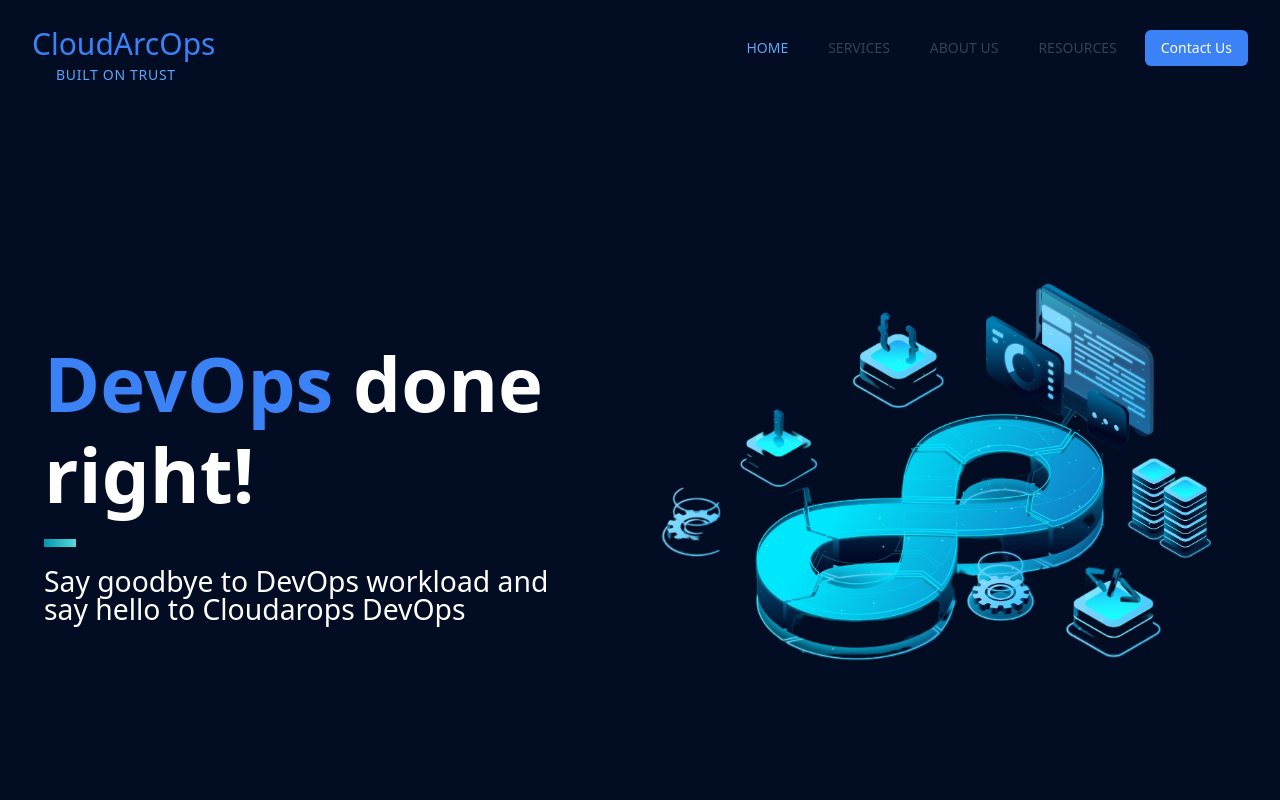
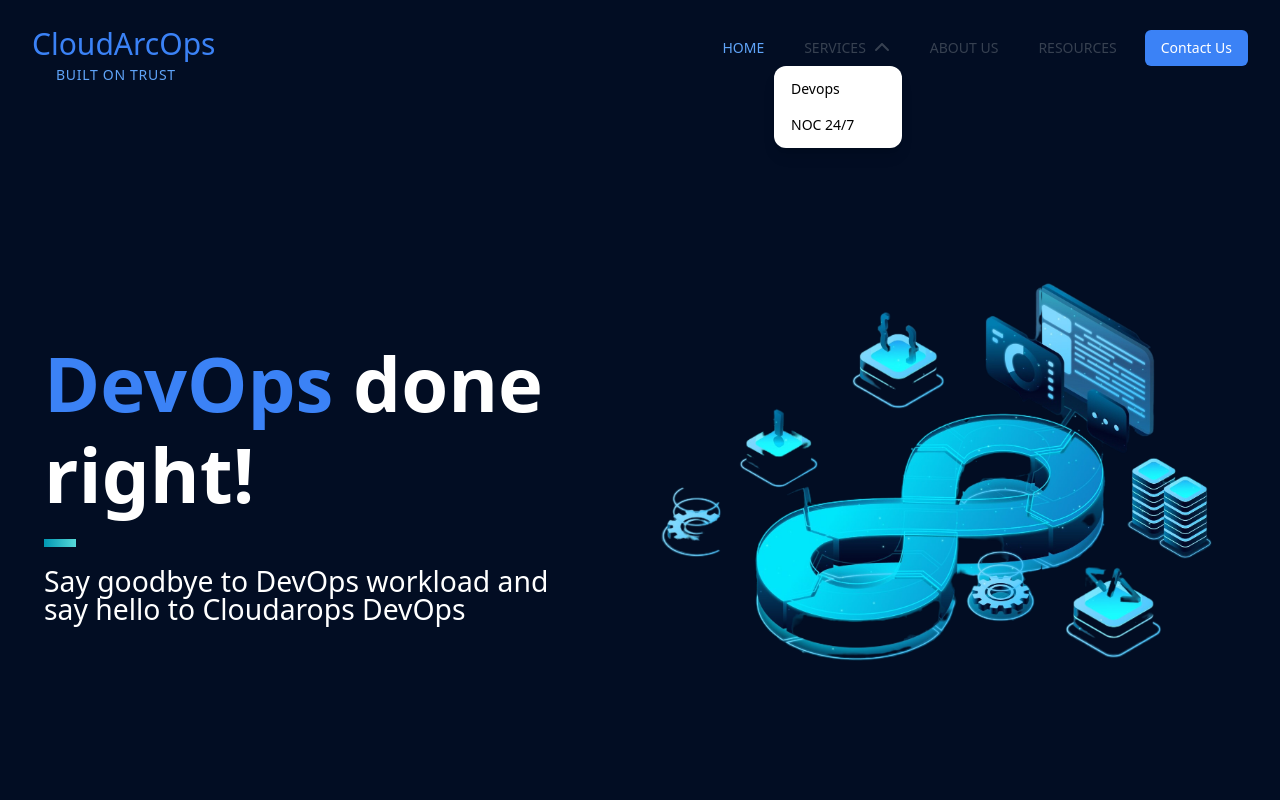
Before and after one commit to sahutapan/cloudarops, a React (Vite) app: page / in a window 1280 px wide. Both pictures are taken after a click on the button "SERVICES". Shown: the top 800 px of the page. Built offline with nearby package versions, Linux system fonts and the light colour scheme.

Commit message:
Feat: Added DropDown Menu in nav bar

```diff
--- a/package.json
+++ b/package.json
@@ -10,6 +10,7 @@
     "preview": "vite preview"
   },
   "dependencies": {
+    "@headlessui/react": "^2.1.2",
     "react": "^18.3.1",
     "react-dom": "^18.3.1",
     "react-router-dom": "^6.24.0"
--- a/src/App.jsx
+++ b/src/App.jsx
@@ -1,8 +1,7 @@
-// eslint-disable-next-line no-unused-vars
 import React from "react";
 // import Headers from "../components/Headers";
-import Headers from "./Components/Headers";
-import Foter from "./Components/Foter";
+import Headers from "../src/components/Headers";
+import Foter from "../src/components/Foter";
 import HomePage from "./pages/Home/HomePage";
 // import Home from "./Home";
 
--- /dev/null
+++ b/src/Components/DropDownMenu.jsx
@@ -0,0 +1,37 @@
+import { Menu, MenuButton, MenuItem, MenuItems } from "@headlessui/react";
+import ChevronDownIcon from "../assets/icon/ChevronDownIcon";
+
+const DropDownMenu = ({ title, menuItems }) => {
+  return (
+    <Menu>
+      <MenuButton className="text-gray-700 hover:text-blue-400 px-3 py-2 text-sm font-medium flex items-center gap-2">
+        {({ active, hover }) => {
+          return (
+            <>
+              {title}
+              <ChevronDownIcon
+                className={`${active && "rotate-180"}`}
+                color={`${hover ? "#60A5FA" : "#374151"}`}
+              />
+            </>
+          );
+        }}
+      </MenuButton>
+
+      <MenuItems
+        transition
+        anchor="bottom end"
+        className=" absolute bg-white min-w-32 shadow-lg rounded-xl border border-white/5 p-1 text-sm/6 transition duration-100 ease-out focus:outline-none data-[closed]:scale-95 data-[closed]:opacity-0"
+      >
+        {menuItems?.map((menuItem) => (
+          <MenuItem>
+            <button className="group flex w-full items-center gap-2 rounded-lg py-1.5 px-3 data-[focus]:bg-slate-700  data-[focus]:text-white">
+              {menuItem?.title}
+            </button>
+          </MenuItem>
+        ))}
+      </MenuItems>
+    </Menu>
+  );
+};
+export default DropDownMenu;
--- a/src/Components/Headers.jsx
+++ b/src/Components/Headers.jsx
@@ -1,4 +1,3 @@
-// eslint-disable-next-line no-unused-vars
 import React from "react";
 // import Logo from "./Logo";
 import Navbar from "./Navbar";
--- a/src/Components/Navbar.jsx
+++ b/src/Components/Navbar.jsx
@@ -1,5 +1,17 @@
 import React, { useState } from "react";
 import Logo from "../assets/Logo";
+import DropDownMenu from "./DropDownMenu";
+
+const MENU_ITEMS = [
+  {
+    title: "Devops",
+    path: "",
+  },
+  {
+    title: "NOC 24/7",
+    path: "",
+  },
+];
 
 const Navbar = () => {
   const [isOpen, setIsOpen] = useState(false);
@@ -26,9 +38,7 @@
                 HOME
               </a>
               <div className="relative">
-                <button className="text-gray-700 hover:text-blue-400 px-3 py-2 text-sm font-medium">
-                  SERVICES
-                </button>
+                <DropDownMenu title={"SERVICES"} menuItems={MENU_ITEMS} />
                 <div className="absolute hidden group-hover:block bg-white shadow-lg">
                   {/* Add your dropdown items here */}
                 </div>
--- /dev/null
+++ b/src/assets/icon/ChevronDownIcon.jsx
@@ -0,0 +1,16 @@
+import React from "react";
+
+const ChevronDownIcon = ({ className, color = "#fff" }) => (
+  <svg
+    xmlns="http://www.w3.org/2000/svg"
+    viewBox="0 0 512 512"
+    className={`w-4 ${className}`}
+  >
+    <path
+      fill={color}
+      d="M233.4 406.6c12.5 12.5 32.8 12.5 45.3 0l192-192c12.5-12.5 12.5-32.8 0-45.3s-32.8-12.5-45.3 0L256 338.7 86.6 169.4c-12.5-12.5-32.8-12.5-45.3 0s-12.5 32.8 0 45.3l192 192z"
+    />
+  </svg>
+);
+
+export default ChevronDownIcon;
```
Also changed, not shown: 1 other file (tests, documents, lock files or other folders).
